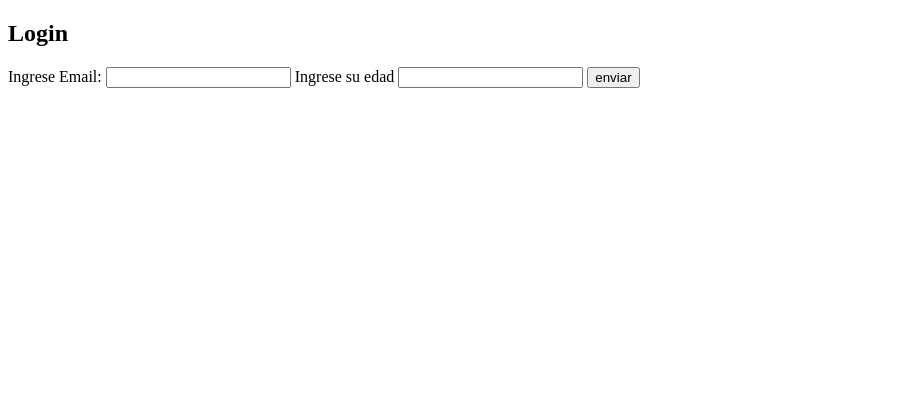
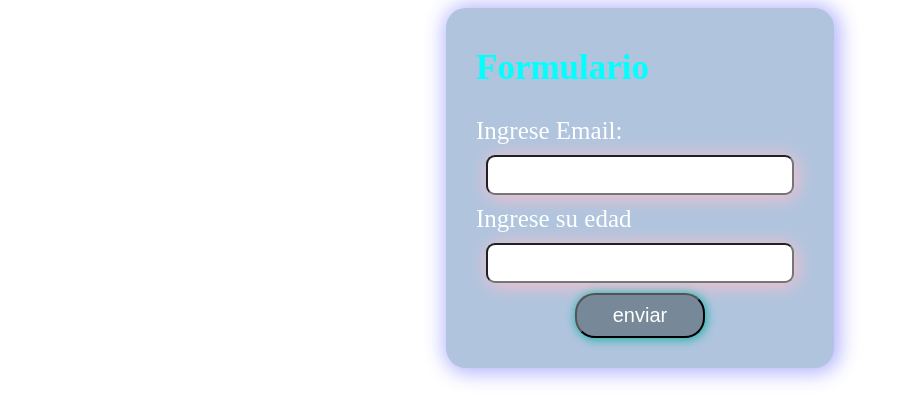
Before and after one commit to j0k3r-PGR/CursoHTMLEgg, a plain HTML site: page Ejericios/ejercicio08/index.html in a window 1280 px wide. Shown: the whole page, without its empty margins (0-904 px from the left). Drawn offline with Linux system fonts and the light colour scheme; files that its build step writes are made by us from their sources.

Commit message:
ejercicio8(terminado sin extras)

```diff
--- /dev/null
+++ b/Ejericios/ejercicio08/css/index.css
@@ -0,0 +1,44 @@
+body{
+    display: flex;
+    flex-direction: column;
+    align-items: center;
+}
+
+form{
+    display: grid;
+    background-color: lightsteelblue;
+    padding: 30px;
+    border-radius: 20px;
+    box-shadow: 2px 1px 20px 4px rgba(0, 0, 255, 0.3);
+}
+
+label{
+    font-size: 25px;
+    color : white
+}
+
+input{
+    height: 34px;
+    margin: 10px;
+    width: 300px;
+    border-radius: 9px;
+    box-shadow: 2px 2px 20px pink;
+}
+
+button{
+
+    width: 130px;
+    margin: auto;
+    background-color: lightslategrey;
+    border-radius: 20px;
+    height: 45px;
+    color: white;
+    font-size: 20px;
+    box-shadow: 1px 1px 10px 1px  lightseagreen;
+}
+
+h2{
+    margin-top: 10px;
+    font-size: 35px;
+    color:aqua;
+}
--- a/Ejericios/ejercicio08/index.html
+++ b/Ejericios/ejercicio08/index.html
@@ -10,14 +10,14 @@
 <body>
 
     <form action="">
-        <h2>Login</h2>
+        <h2>Formulario</h2>
         <label for="email">Ingrese Email:</label>
         <input type="email" name="email" id="email" required>
         <label for="edad">Ingrese su edad</label>
         <input type="number" name="edad" id="edad" min="1" required>
+
         <button type="submit">enviar</button>
     </form>
 
-    <script src="./js/index.js"></script>
 </body>
 </html>
```
